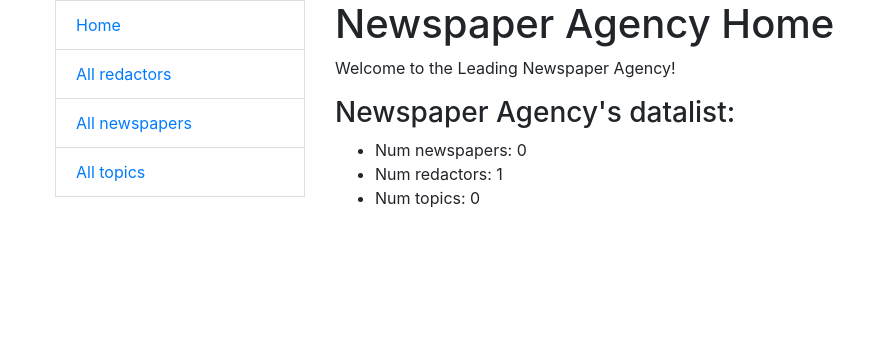
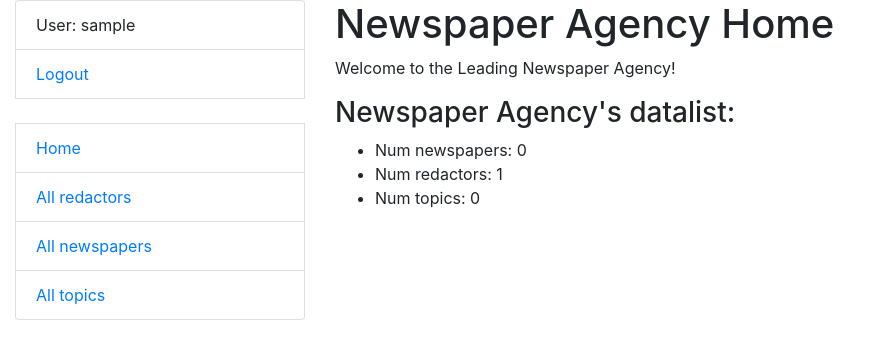
Before and after one commit to MarinaKhrunina/Newspaper-Agency, a Django app: page /catalog/ in a window 1280 px wide. Shown: the top 359 px of the page, without its empty margins (0-881 px from the left). Run offline with Django 4.2, Linux system fonts and the light colour scheme; the visitor is signed in with stand-in values (Sample User, id 1); data comes from the database, SQL or seed files in the repository; data that the repository does not hold is empty.

Commit message:
Update sidebar.html

```diff
--- a/templates/includes/sidebar.html
+++ b/templates/includes/sidebar.html
@@ -1,14 +1,27 @@
-<ul>
+<ul class="sidebar-nav list-group">
+  {% if user.is_authenticated %}
+    <li class="list-group-item">
+      User: {{ user.username }}
+    </li>
+    <li class="list-group-item">
+      <a href="{% url 'logout' %}">Logout</a>
+    </li>
+  {% else %}
+    <li class="list-group-item">
+      <a href="{% url 'login' %}">Login</a>
+    </li>
+  {% endif %}
+  <br>
   <li class="list-group-item">
     <a href="{% url 'catalog:index' %}">Home</a>
   </li>
   <li class="list-group-item">
-    <a href="#">All redactors</a>
+    <a href="{% url 'catalog:redactor-list' %}">All redactors</a>
   </li>
   <li class="list-group-item">
-    <a href="#">All newspapers</a>
+    <a href="{% url 'catalog:newspaper-list' %}">All newspapers</a>
   </li>
   <li class="list-group-item">
-    <a href="#">All topics</a>
+    <a href="{% url 'catalog:topic-list' %}">All topics</a>
   </li>
 </ul>
```
